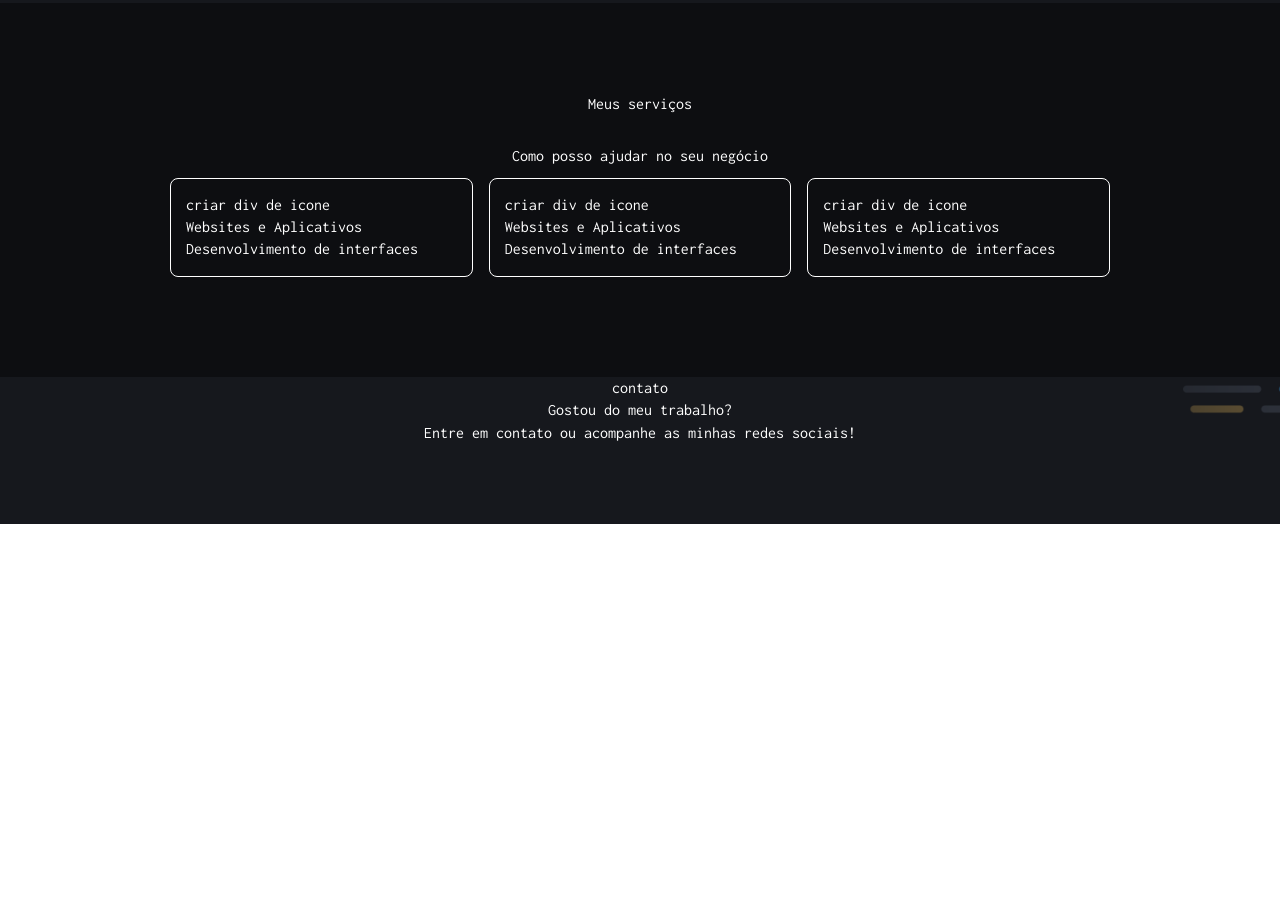
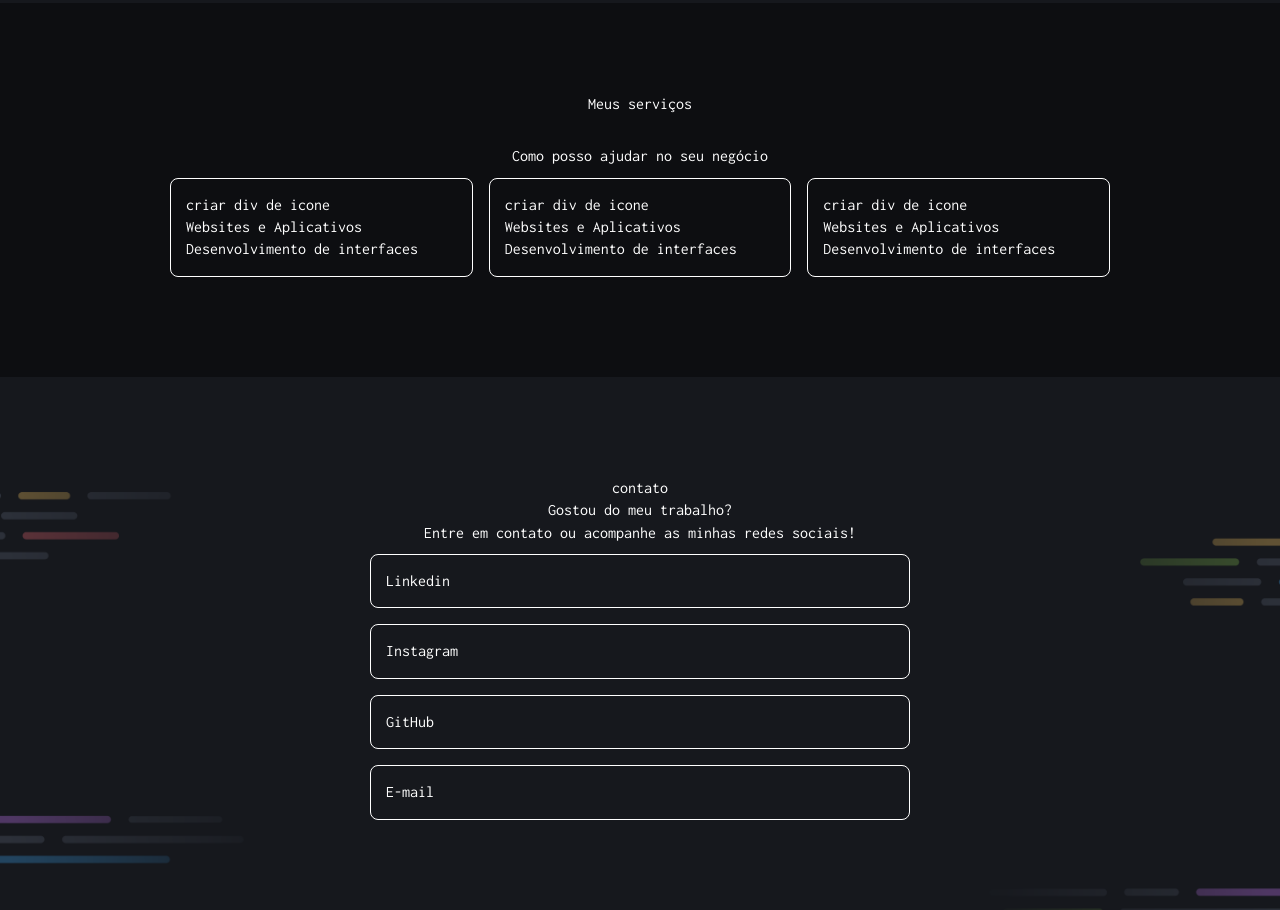
Before and after one commit to Gustavolimapereira/portifolio-dev, a plain HTML site: page index.html in a window 1280 px wide. Shown: the part 1363-2273 px from the top of the page. Before the commit the page ends 1887 px from the top, so only its background shows below. Drawn offline with Linux system fonts and the light colour scheme.

Commit message:
update project

```diff
--- a/index.html
+++ b/index.html
@@ -107,9 +107,20 @@
                     <p>contato</p>
                     <p>Gostou do meu trabalho?</p>
                     <p>Entre em contato ou acompanhe as minhas redes sociais!</p>
-
-
-
+                    <div class="grid-container-contato">
+                        <div class="item-contato">
+                            <p>Linkedin</p>
+                        </div>
+                        <div class="item-contato">
+                            <p>Instagram</p>
+                        </div>
+                        <div class="item-contato">
+                            <p>GitHub</p>
+                        </div>
+                        <div class="item-contato">
+                            <p>E-mail</p>
+                        </div>
+                    </div>
                 </div>
             </div>
         </section>
--- a/styles/contato.css
+++ b/styles/contato.css
@@ -8,9 +8,26 @@
 }
 
 .container4 {
-    max-width: 960px;
+    max-width: 560px;
     margin-inline: auto;
     text-align: center;
+    padding-top: 100px;
 
 
 }
+
+.grid-container-contato {
+    display: grid;
+    grid-template-columns: repeat(1, 1fr);
+    gap: 16px;
+    padding: 10px;
+  }
+
+  .item-contato {
+    border-radius: 8px;
+    overflow: hidden;
+    text-align: left;
+    border: 1px solid white;
+    color: white;
+    padding: 15px;
+}
--- a/styles/servicos.css
+++ b/styles/servicos.css
@@ -19,7 +19,7 @@
 
 .grid-container-servicos {
     display: grid;
-    grid-template-columns: repeat(3, 1fr); /* 3 colunas */
+    grid-template-columns: repeat(3, 1fr);
     gap: 16px;
     padding: 10px;
   }
```
Also changed, not shown: 1 other file.
